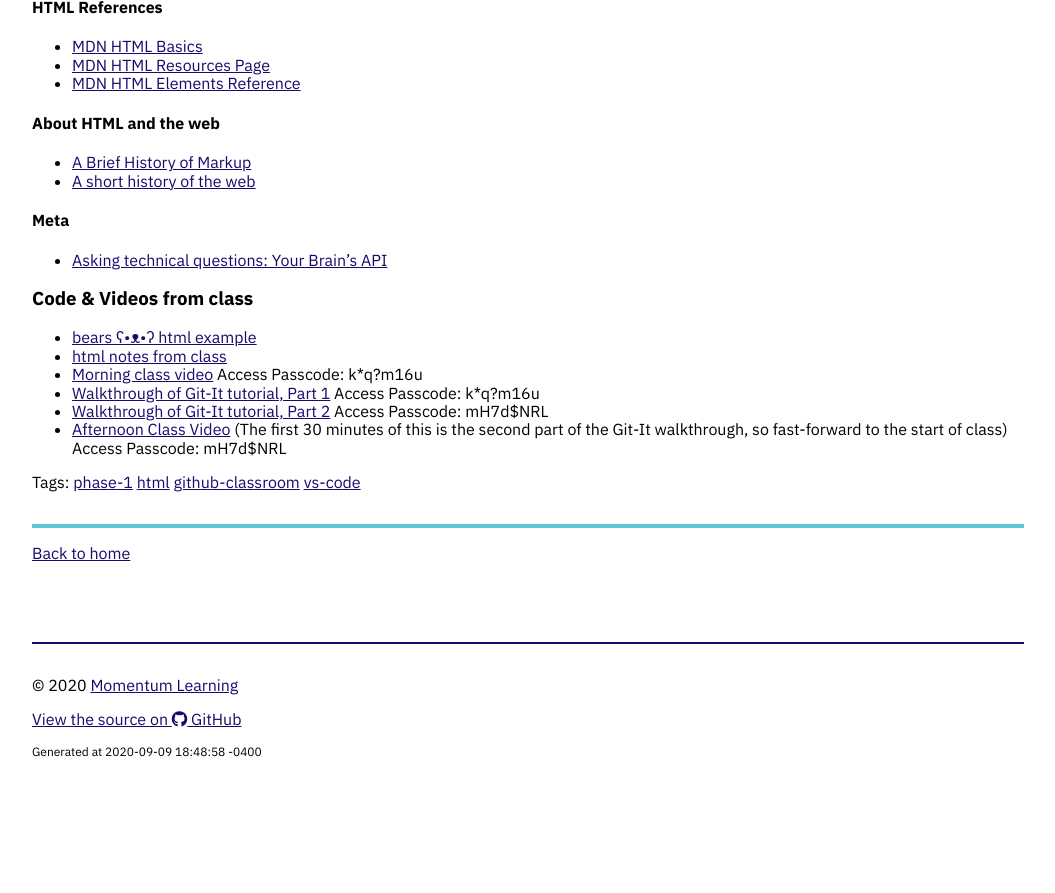
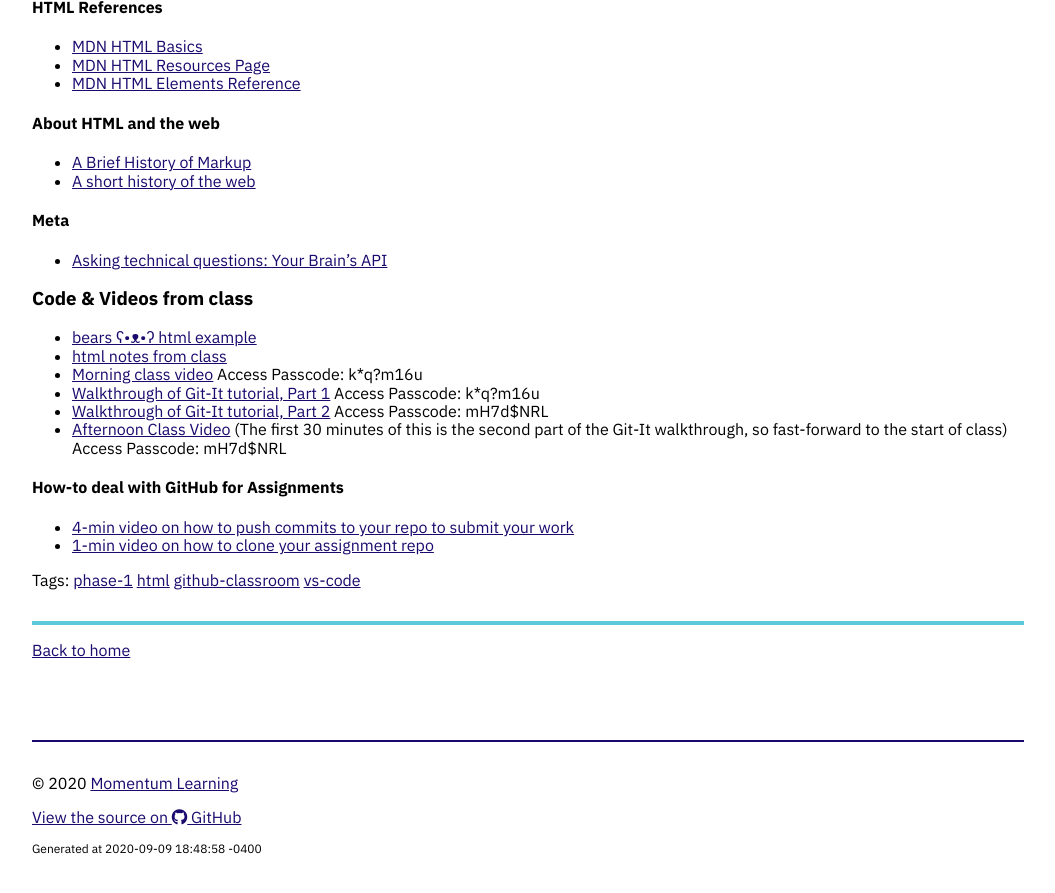
Before and after one commit to momentum-team-5/momentum-team-5.github.io, a Jekyll site: the page built from _posts/2020-09-09-html.md, in a window 1280 px wide and 900 px high, scrolled down 1320 px. Shown: the top 893 px of the window, without its empty margins (112-1167 px from the left). Built offline with Jekyll 4.4.1, drawn with Linux system fonts in a browser that asks for light colours; nearby versions of some CDN libraries; before the commit the page ends 2122 px from its top, so only the background shows below that.

Commit message:
Add videos on submitting work

```diff
--- a/_posts/2020-09-09-html.md
+++ b/_posts/2020-09-09-html.md
@@ -61,3 +61,7 @@
 - [Walkthrough of Git-It tutorial, Part 2](https://us02web.zoom.us/rec/share/VeOgw55E1YBl3Zl5V_adYBgwGeihLG1UBdkY4VzGUCDXiIvwFlZNlCe6A14-VOKH.FfbAvemW-MxI_hdd?startTime=1599672308000
 ) Access Passcode: mH7d\$NRL
 - [Afternoon Class Video](https://us02web.zoom.us/rec/share/VeOgw55E1YBl3Zl5V_adYBgwGeihLG1UBdkY4VzGUCDXiIvwFlZNlCe6A14-VOKH.FfbAvemW-MxI_hdd?startTime=1599672308000) (The first 30 minutes of this is the second part of the Git-It walkthrough, so fast-forward to the start of class) Access Passcode: mH7d\$NRL
+
+#### How-to deal with GitHub for Assignments
+- [4-min video on how to push commits to your repo to submit your work](https://www.loom.com/share/5ea76a52522c4324a8ea37d22bb696ce)
+- [1-min video on how to clone your assignment repo](https://www.loom.com/share/c7871fa5f80f4cbda3dbcce36db68dab)
```
